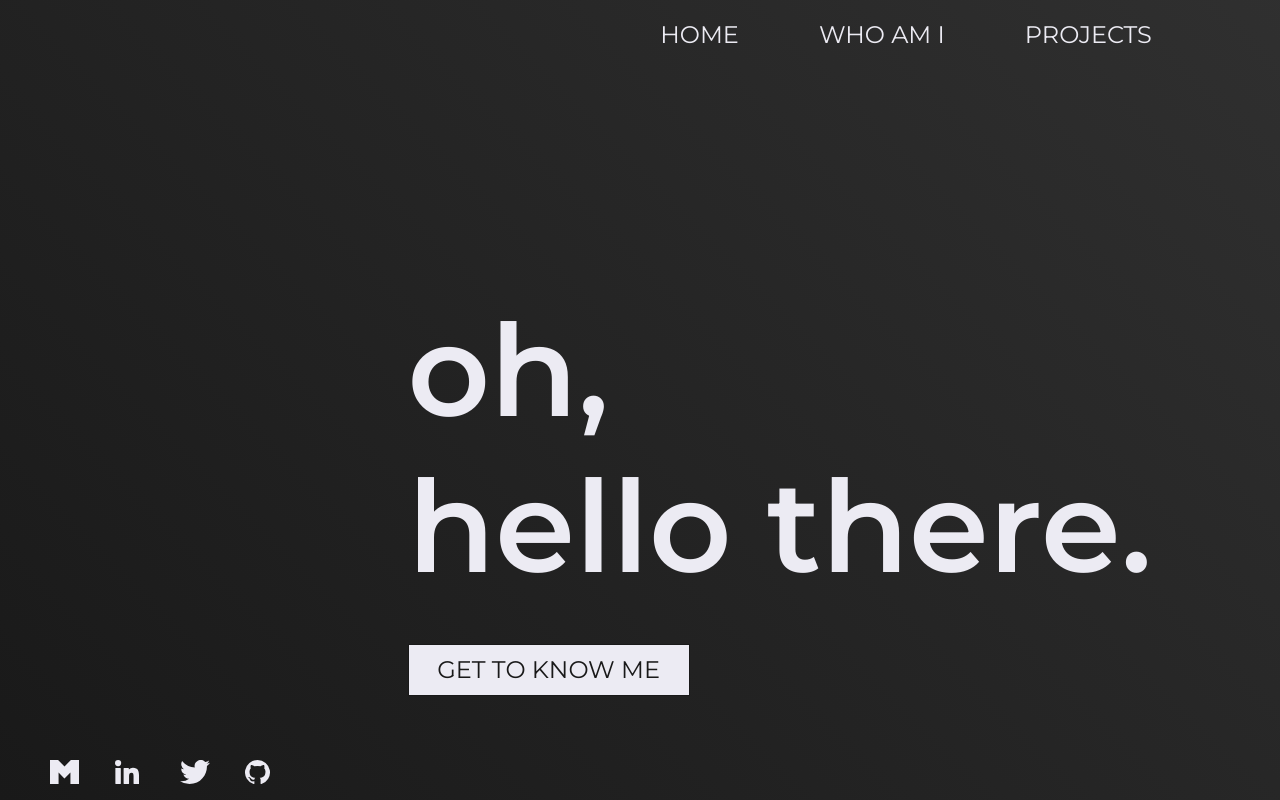
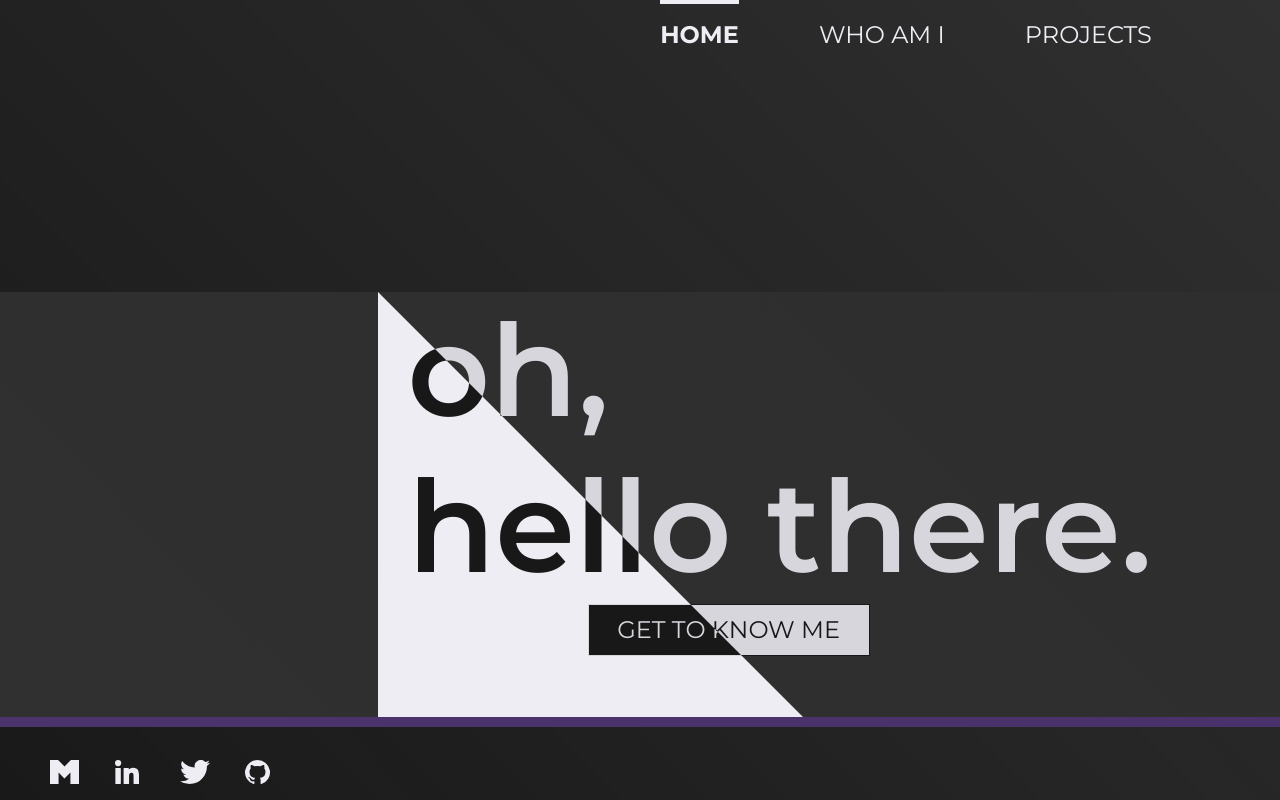
Before and after one commit to Kodziak/portflio, a Vue app: page / in a window 1280 px wide. Built offline with nearby package versions, Linux system fonts and the light colour scheme.

Commit message:
Fix problem with setting menu button state. Redesign home and whoami pages.

```diff
--- a/src/App.vue
+++ b/src/App.vue
@@ -9,7 +9,7 @@
         </ul>
       </div>
       <div class="menu">
-        <button class="menu-btn" v-for="btn in btns" :key="btn.id" v-on:click="selectComponent(btn.component, $event)">
+        <button class="menu-btn" v-for="btn in btns" :key="btn.id" v-on:click="selectComponent(btn.component)">
           {{ btn.name }}
         </button>
       </div>
@@ -75,17 +75,31 @@ export default {
       document.documentElement.style.setProperty("--vh", `${vh}px`);
     });
   },
+  mounted() {
+    this.setMenuState("Home");
+  },
   methods: {
-    handleComponent(component) {
+    setComponent(component) {
       this.selectedComponent = component;
     },
-    selectComponent: function(component, event) {
-      if (this.activeLink) {
-        this.activeLink.classList.remove("menu-btn--active");
-      }
-      this.activeLink = event.target;
-      this.activeLink.classList.add("menu-btn--active");
+    setMenuState(component) {
+      const menuButtons = document.querySelectorAll(".menu-btn");
 
+      menuButtons.forEach(el => {
+        let clicked = el.textContent.replace(/\s/g, "").toLowerCase();
+        let comp = component.replace(/\s/g, "").toLowerCase();
+        el.classList.remove("menu-btn--active");
+        if (clicked === comp) {
+          el.classList.add("menu-btn--active");
+        }
+      });
+    },
+
+    handleComponent(component) {
+      this.setMenuState(component);
+      this.setComponent(component);
+    },
+    selectComponent: function(component) {
       const menuHamburger = document.querySelector(".menu__hamburger");
       const menu = document.querySelector(".menu");
       const menuButtons = document.querySelectorAll(".menu-btn");
@@ -94,8 +108,10 @@ export default {
         menu.classList.remove("active");
       });
 
-      this.selectedComponent = component;
+      this.setMenuState(component);
+      this.setComponent(component);
     },
+
     handleHamburger() {
       const menuHamburger = document.querySelector(".menu__hamburger");
       const menu = document.querySelector(".menu");
@@ -119,6 +135,11 @@ export default {
   box-sizing: border-box;
 }
 
+html {
+  background-image: linear-gradient(45deg, $background-color, $background-opacity-color);
+  background-repeat: no-repeat;
+}
+
 body {
   margin: 0;
   font-family: "Montserrat", sans-serif;
@@ -139,7 +160,7 @@ body {
   height: calc(var(--vh, 1vh) * 100);
   // min-height: -webkit-fill-available;
   width: 100vw;
-  background-image: linear-gradient(45deg, $background-color, $background-opacity-color);
+  mix-blend-mode: screen;
 }
 
 header {
@@ -295,13 +316,14 @@ h5,
 p {
   margin: 0;
   padding: 0;
+  color: $text-basic-color;
 }
 
 h1 {
   font-size: 128px;
   font-weight: 600;
   line-height: 156px;
-  color: $text-basic-color;
+
   @include mediaSmartfon {
     font-size: 48px;
     line-height: 72px;
@@ -311,7 +333,6 @@ h1 {
 h2 {
   font-size: 64px;
   font-weight: 600;
-  color: $text-basic-color;
 
   @include mediaSmartfon {
     font-size: 36px;
@@ -325,9 +346,27 @@ h2 {
   grid-column-gap: 1%;
   grid-template-rows: 2% repeat(12, 7%) 2%;
   grid-row-gap: 1%;
+  position: relative;
 
   @include mediaSmartfon {
     grid-column-start: 1;
+  }
+
+  &:before {
+    content: "";
+    position: absolute;
+    width: 100%;
+    background: $background-color;
+    z-index: -1;
+  }
+
+  &:after {
+    position: absolute;
+    content: "";
+    height: 10px;
+    width: 100%;
+    background: $shadow-color;
+    z-index: 1;
   }
 }
 
--- a/src/configs/_buttons.scss
+++ b/src/configs/_buttons.scss
@@ -6,6 +6,11 @@
   font-size: 24px;
   cursor: pointer;
   transition: all 0.4s ease;
+  position: relative;
+
+  &:after {
+    @include shadow;
+  }
 
   &--primary {
     color: $background-color;
@@ -19,6 +24,7 @@
 
   &--secondary {
     color: $text-basic-color;
+    background: $background-color;
     border: 0.5px solid $text-description-color;
 
     &:hover {
--- a/src/configs/_config.scss
+++ b/src/configs/_config.scss
@@ -2,6 +2,7 @@ $background-color: #191919;
 $background-opacity-color: rgba(25, 25, 25, 0.9);
 $text-basic-color: #ecebf3;
 $text-description-color: rgba(236, 235, 243, 0.5);
+$shadow-color: rgba(127, 41, 247, 0.3);
 $white: #fff;
 $black: #000;
 
@@ -30,3 +31,25 @@ $black: #000;
     opacity: 1;
   }
 }
+
+@mixin shadow {
+  position: absolute;
+  content: "";
+  width: 100%;
+  height: 100%;
+  bottom: -10px;
+  left: -10px;
+  background: $shadow-color;
+  z-index: -1;
+}
+
+@mixin halfShadow {
+  position: absolute;
+  content: "";
+  width: 100%;
+  height: 50%;
+  bottom: -5px;
+  left: -5px;
+  background: $shadow-color;
+  z-index: -1;
+}
--- a/src/views/Home.vue
+++ b/src/views/Home.vue
@@ -1,6 +1,7 @@
 <template>
   <div class="home wrapper--grid">
     <div class="home__content">
+      <div class="triangle"></div>
       <h1>oh, <br />hello there.</h1>
       <Button :btn="btn" :class="btn.type" @componentFromChildren="handleComponent">{{ btn.name }}</Button>
     </div>
@@ -36,10 +37,34 @@ export default {
 @import "../configs/_config";
 
 .home {
+  &.wrapper--grid {
+    &:before {
+      height: 435px;
+      top: 35%;
+    }
+
+    &:after {
+      bottom: calc(100% - 35% - 435px);
+    }
+  }
+
   &__content {
     grid-column: 3 / 13;
     grid-row: 6 / 12;
     justify-self: end;
+    position: relative;
+
+    display: flex;
+    flex-direction: column;
+
+    .triangle {
+      position: absolute;
+      left: -30px;
+      width: 0;
+      height: 0;
+      border-bottom: 425px solid $text-basic-color;
+      border-right: 425px solid transparent;
+    }
 
     @include mediaSmartfon {
       grid-row: 8 / 13;
@@ -48,7 +73,17 @@ export default {
     }
 
     h1 {
-      margin-bottom: 40px;
+      // margin-bottom: 40px;
+      mix-blend-mode: difference;
+    }
+
+    .btn {
+      mix-blend-mode: difference;
+      margin-left: 180px;
+
+      &:after {
+        opacity: 0;
+      }
     }
   }
 }
--- a/src/views/Projects.vue
+++ b/src/views/Projects.vue
@@ -1,6 +1,8 @@
 <template>
   <div class="project wrapper--grid">
-    <h2>PROJECTS</h2>
+    <div class="project__header">
+      <h2>PROJECTS</h2>
+    </div>
     <div class="project__cards" v-if="projects.length">
       <ProjectCard v-for="(project, index) in projects" :key="index" :project="project" />
     </div>
@@ -45,9 +47,18 @@ export default {
 @import "../configs/_config";
 
 .project {
-  h2 {
+  &__header {
     grid-column: 3 / 5;
     grid-row: 2 / 2;
+  }
+
+  h2 {
+    position: relative;
+    display: inline-block;
+
+    &:after {
+      @include shadow;
+    }
   }
 
   &__cards {
--- a/src/views/WhoAmI.vue
+++ b/src/views/WhoAmI.vue
@@ -1,6 +1,8 @@
 <template>
   <div class="whoami wrapper--grid">
+    <div class="whoami__header">
       <h2>WHO</h2>
+    </div>
     <div class="whoami__content">
       <h3>Meet me.</h3>
       <p>
@@ -61,18 +63,37 @@ export default {
 <style lang="scss">
 @import "../configs/_config";
 
+.wrapper--grid {
+  &:before {
+    height: 500px;
+    top: 23%;
+  }
+
+  &:after {
+    bottom: calc(100% - 23% - 500px);
+  }
+}
+
 .whoami {
-  h2 {
+  &__header {
     grid-column: 3 / 13;
     grid-row: 2 / 2;
+  }
+  h2 {
     position: relative;
+    display: inline-block;
+
+    &:before {
+      @include shadow;
     }
 
-  h2:after {
+    &:after {
       content: "AM I";
       position: absolute;
+      width: 100%;
       font-weight: 400;
       top: 32%;
+    }
   }
 
   img {
@@ -80,6 +101,7 @@ export default {
     grid-row: 3 / 12;
     // margin-top: 25px;
     justify-self: end;
+    z-index: 2;
 
     @include mediaSmartfon {
       display: none;
@@ -88,7 +110,7 @@ export default {
 
   &__content {
     grid-column: 3 / 8;
-    grid-row: 5 / 10;
+    grid-row: 5 / 9;
 
     @include mediaSmartfon {
       grid-row: 5 / 9;
@@ -99,10 +121,22 @@ export default {
 
     h3 {
       margin-bottom: 15px;
+      position: relative;
+      display: inline-block;
+
+      &::after {
+        @include halfShadow;
+      }
     }
 
     h4 {
       margin: 25px 0 15px 0;
+      position: relative;
+      display: inline-block;
+
+      &::after {
+        @include halfShadow;
+      }
     }
 
     p {
@@ -116,7 +150,7 @@ export default {
 
       span {
         color: $text-basic-color;
-        font-weight: bold;
+        font-weight: 600;
       }
     }
 
```
Also changed, not shown: src/assets/home_lines.svg (added), 1 other file (tests, documents, lock files or other folders). Lines whose indentation alone changed are shown as unchanged.
